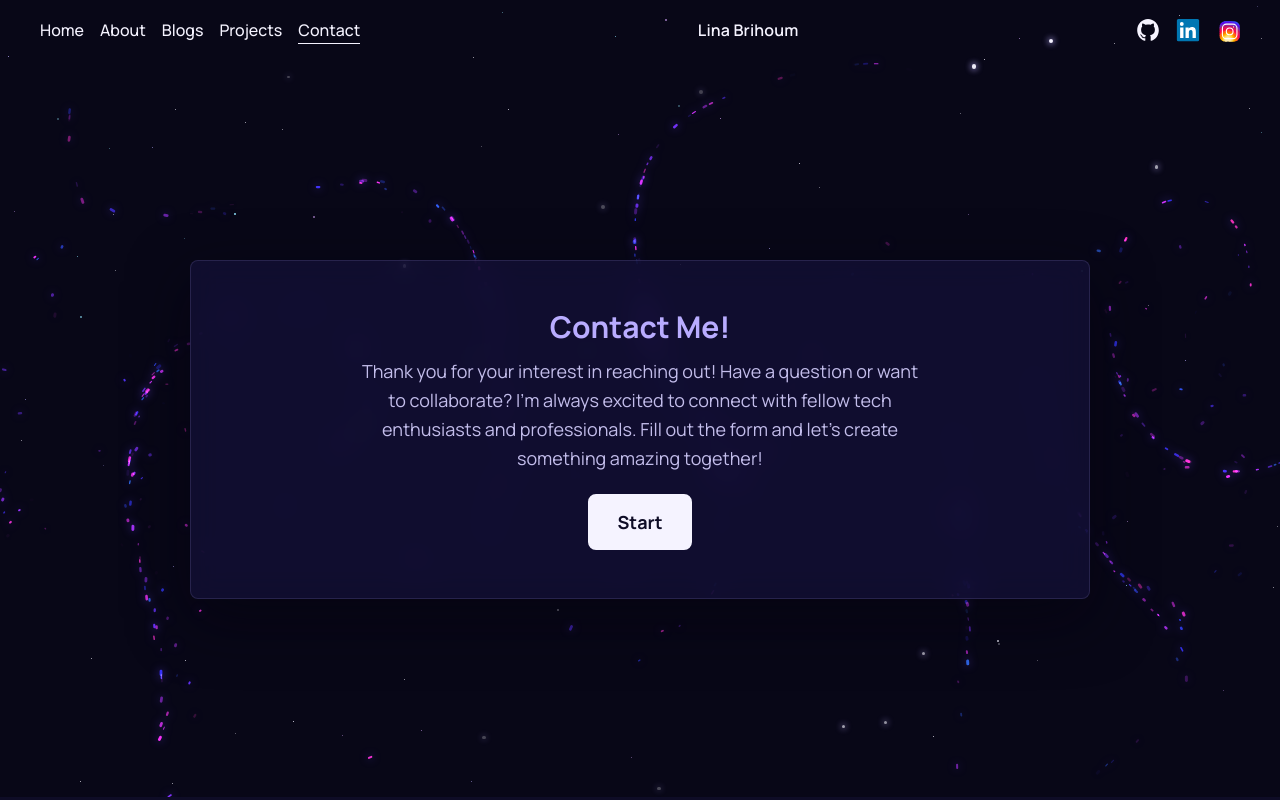
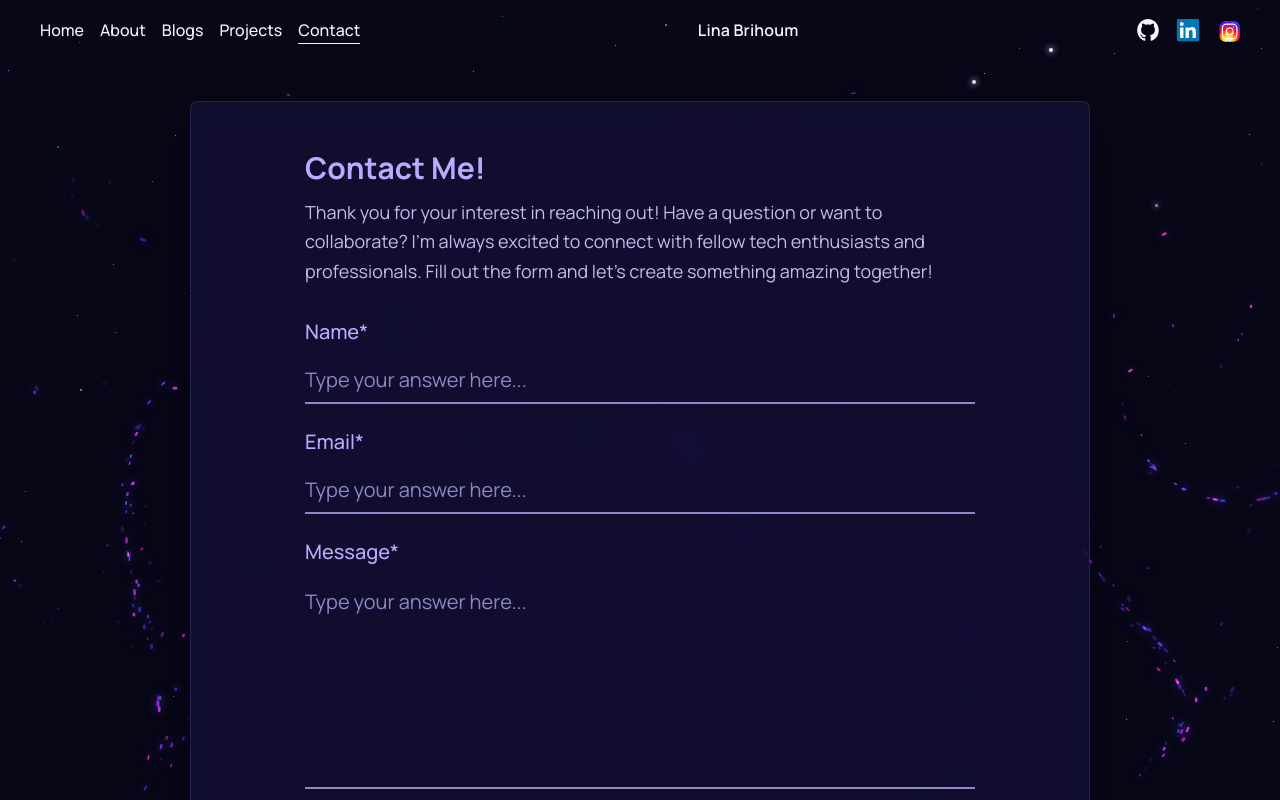
Before and after one commit to linabrihoum/portfolio_blog, a Next.js app: page /contact in a window 1280 px wide. Shown: the top 800 px of the page. Built offline with nearby package versions, Linux system fonts and the light colour scheme.

Commit message:
putting the whole contact form on one page

```diff
--- a/src/app/contact/page.js
+++ b/src/app/contact/page.js
@@ -11,10 +11,16 @@ export const metadata = {
 
 export default function Contact() {
   return (
-    // Pulled up under the see-through header so the background fills the whole screen
-    <main className="relative -mt-16 h-screen min-h-[620px] overflow-hidden bg-[var(--surface-deep)] pt-16">
+    // Pulled up under the see-through header so the background fills the whole screen.
+    // At least one screen tall; grows if the card needs more room (short laptop screens).
+    <main className="relative -mt-16 flex min-h-screen flex-col overflow-hidden bg-[var(--surface-deep)] pt-16">
       <Starfield density={80} seed={22} />
-      <Vortex particleCount={600} rangeY={140} className="flex h-full items-center justify-center px-5">
+      <Vortex
+        particleCount={600}
+        rangeY={140}
+        containerClassName="flex flex-1"
+        className="flex w-full items-center justify-center px-5 py-10"
+      >
         <ContactPage />
       </Vortex>
     </main>
--- a/src/components/Contact/ContactPage.js
+++ b/src/components/Contact/ContactPage.js
@@ -1,7 +1,7 @@
 "use client";
-import React, { useState, useEffect } from "react";
+import React, { useRef, useState } from "react";
 import siteMetadata from "@/src/utils/siteMetaData";
-import { CONTACT_FIELDS, CONTACT_MAX_LENGTH, validateContactField } from "@/src/utils/contact";
+import { CONTACT_FIELDS, CONTACT_MAX_LENGTH, validateContact, validateContactField } from "@/src/utils/contact";
 import { Button } from "../Elements/Button";
 
 // Frosted glass over the Vortex: see-through dark purple with a blur.
@@ -20,10 +20,12 @@ const fitToContent = (textarea) => {
 
 const IS_MAC = typeof navigator !== "undefined" && /Mac|iPhone|iPad/.test(navigator.platform);
 
+const label = (field) => `${field.charAt(0).toUpperCase() + field.slice(1)}*`;
+
+// All three fields on one card with a single Submit. Every field is checked on
+// submit; the message is only sent once they all pass.
 const ContactPage = () => {
-  const [formStarted, setFormStarted] = useState(false);
-  const [currentStep, setCurrentStep] = useState(0);
-  const [status, setStatus] = useState("idle"); // idle | sending | error
+  const [status, setStatus] = useState("idle"); // idle | sending | sent | error
   const [formData, setFormData] = useState({
     name: "",
     email: "",
@@ -31,33 +33,13 @@ const ContactPage = () => {
     website: "", // honeypot: hidden from people, filled in by bots
   });
   const [errors, setErrors] = useState({});
-
-  const steps = CONTACT_FIELDS;
+  const formRef = useRef(null);
 
   const handleInputChange = (e) => {
     const { name, value } = e.target;
-    setFormData({
-      ...formData,
-      [name]: value,
-    });
-  };
-
-  const validateCurrentStep = () => {
-    const currentField = steps[currentStep];
-    const error = validateContactField(currentField, formData[currentField]);
-    setErrors({
-      ...errors,
-      [currentField]: error,
-    });
-    return !error;
-  };
-
-  const nextStep = () => {
-    if (validateCurrentStep()) setCurrentStep((prev) => prev + 1);
-  };
-
-  const previousStep = () => {
-    if (currentStep > 0) setCurrentStep((prev) => prev - 1);
+    setFormData({ ...formData, [name]: value });
+    // Once a field has shown an error, re-check it as it's corrected
+    if (errors[name]) setErrors({ ...errors, [name]: validateContactField(name, value) });
   };
 
   const sendMessage = async () => {
@@ -71,8 +53,7 @@ const ContactPage = () => {
       if (!response.ok) {
         throw new Error(`Contact request failed with status ${response.status}`);
       }
-      setStatus("idle");
-      setCurrentStep(steps.length); // thank-you screen, only after a real send
+      setStatus("sent"); // thank-you screen, only after a real send
     } catch (error) {
       console.error("Error submitting form:", error);
       setStatus("error");
@@ -81,71 +62,56 @@ const ContactPage = () => {
 
   const handleSubmit = async (e) => {
     e.preventDefault();
-    if (currentStep >= steps.length || status === "sending") return;
-    if (currentStep < steps.length - 1) {
-      nextStep();
-    } else if (validateCurrentStep()) {
+    if (status === "sending") return;
+    const found = validateContact(formData);
+    setErrors(found);
+    const firstInvalid = CONTACT_FIELDS.find((field) => found[field]);
+    if (firstInvalid) {
+      formRef.current?.elements[firstInvalid]?.focus();
+      return;
+    }
     await sendMessage();
+  };
+
+  // Enter in name or email moves to the next field; in the message it's a new
+  // line, and Ctrl/⌘ + Enter sends.
+  const handleKeyDown = (e) => {
+    if (e.key !== "Enter") return;
+    if (e.ctrlKey || e.metaKey) {
+      handleSubmit(e);
+    } else if (e.target.tagName === "INPUT") {
+      e.preventDefault();
+      const next = CONTACT_FIELDS[CONTACT_FIELDS.indexOf(e.target.name) + 1];
+      formRef.current?.elements[next]?.focus();
     }
   };
 
-  const handleKeyDown = (e) => {
-    // In the message box, Enter is a new line; Ctrl/⌘ + Enter sends.
-    const inMessageBox = e.target?.tagName === "TEXTAREA";
-    if (e.key === "Enter" && (!inMessageBox || e.ctrlKey || e.metaKey)) {
-      e.preventDefault();
-      handleSubmit(e);
+  if (status === "sent") {
+    return (
+      <div className={CARD}>
+        <div className="text-center">
+          <h1 className="text-2xl font-bold text-[var(--indigo-300)]">Thank you for reaching out, {formData.name}!</h1>
+          <p className="mt-3 text-lg text-[var(--text-body)]">We will be in touch soon.</p>
+        </div>
+      </div>
+    );
   }
-  };
-
-  useEffect(() => {
-    window.addEventListener("keydown", handleKeyDown);
-    return () => {
-      window.removeEventListener("keydown", handleKeyDown);
-    };
-  }, [currentStep, formData]);
 
   return (
     <div className={CARD}>
-      {!formStarted ? (
-        <div className="w-full max-w-xl text-center">
+      <div className="w-full max-w-[670px]">
         <h1 className="text-3xl font-bold text-[var(--indigo-300)]">Contact Me!</h1>
         <p className="mt-3 text-lg leading-relaxed text-[var(--text-body)]">
-            Thank you for your interest in reaching out! Have a question or want to collaborate? I&apos;m always
-            excited to connect with fellow tech enthusiasts and professionals. Fill out the form and let&apos;s create
-            something amazing together!
+          Thank you for your interest in reaching out! Have a question or want to collaborate? I&apos;m always excited
+          to connect with fellow tech enthusiasts and professionals. Fill out the form and let&apos;s create something
+          amazing together!
         </p>
-          <div className="mt-5">
-            <Button size="lg" onClick={() => setFormStarted(true)}>
-              Start
-            </Button>
-          </div>
-        </div>
-      ) : (
-        <form onSubmit={handleSubmit} className="w-full max-w-[670px]">
-          {/* One segment per field; filled segments glow indigo → violet */}
-          <div className="mb-5 flex items-stretch gap-2" aria-hidden="true">
-            {steps.map((step, index) => (
-              <div
-                key={step}
-                data-filled={index <= currentStep || undefined}
-                className={`h-3 w-full rounded transition-[background-color,box-shadow] duration-300 ${
-                  index <= currentStep
-                    ? "bg-[linear-gradient(90deg,#6344F5,#AE48FF)] shadow-[0_0_10px_rgba(174,72,255,.5)]"
-                    : "border border-[#AE48FF]"
-                }`}
-              />
-            ))}
-          </div>
 
-          {currentStep < steps.length ? (
-            <div className="mb-5">
-              {steps.map(
-                (field, index) =>
-                  currentStep === index && (
+        <form ref={formRef} onSubmit={handleSubmit} onKeyDown={handleKeyDown} noValidate className="mt-8 grid gap-6">
+          {CONTACT_FIELDS.map((field) => (
             <div key={field}>
               <label htmlFor={field} className="block text-xl font-medium text-[var(--indigo-300)]">
-                        {field.charAt(0).toUpperCase() + field.slice(1)}*
+                {label(field)}
               </label>
               {field === "message" ? (
                 <>
@@ -159,6 +125,7 @@ const ContactPage = () => {
                       handleInputChange(e);
                       fitToContent(e.target);
                     }}
+                    aria-invalid={Boolean(errors[field])}
                     className={`${FIELD} max-h-[50vh] resize-none overflow-y-auto leading-relaxed`}
                     placeholder="Type your answer here..."
                   />
@@ -177,46 +144,26 @@ const ContactPage = () => {
                   id={field}
                   value={formData[field]}
                   onChange={handleInputChange}
+                  aria-invalid={Boolean(errors[field])}
+                  autoComplete={field === "email" ? "email" : "name"}
                   className={FIELD}
                   placeholder="Type your answer here..."
                 />
               )}
               {errors[field] && <p className="mt-2 text-sm text-[var(--danger)]">{errors[field]}</p>}
             </div>
-                  )
-              )}
-            </div>
-          ) : (
-            <div className="text-center">
-              <h2 className="text-2xl font-bold text-[var(--indigo-300)]">
-                Thank you for reaching out, {formData.name}!
-              </h2>
-              <p className="mt-3 text-lg text-[var(--text-body)]">We will be in touch soon.</p>
-            </div>
-          )}
+          ))}
 
-          {currentStep < steps.length && (
           <div className="flex items-center gap-2">
-              {currentStep > 0 && (
-                <Button variant="outline" onClick={previousStep}>
-                  Previous
-                </Button>
-              )}
-              {currentStep < steps.length - 1 && <Button onClick={nextStep}>Next</Button>}
-              {currentStep === steps.length - 1 && (
-                <>
             <Button type="submit" disabled={status === "sending"} className="disabled:opacity-60">
               {status === "sending" ? "Sending..." : "Submit"}
             </Button>
             {/* Phones have no shortcut keys, so the hint is desktop only */}
             <span className="ml-2 hidden text-sm text-fg-3 sm:inline">{IS_MAC ? "⌘" : "Ctrl"} + Enter to send</span>
-                </>
-              )}
           </div>
-          )}
 
           {status === "error" && (
-            <p role="alert" className="mt-3 text-sm text-[var(--danger)]">
+            <p role="alert" className="text-sm text-[var(--danger)]">
               Sorry, your message couldn&apos;t be sent. Please try again, or email me at{" "}
               <a href={`mailto:${siteMetadata.email}`} className="underline">
                 {siteMetadata.email}
@@ -236,7 +183,7 @@ const ContactPage = () => {
             className="hidden"
           />
         </form>
-      )}
+      </div>
     </div>
   );
 };
--- a/src/components/ui/Vortex.js
+++ b/src/components/ui/Vortex.js
@@ -162,11 +162,11 @@ export const Vortex = (props) => {
     return x > canvas.width || x < 0 || y > canvas.height || y < 0;
   };
 
+  // Fill the Vortex's own box (which can be taller than the window), not the window.
   const resize = (canvas, ctx) => {
-    const { innerWidth, innerHeight } = window;
-
-    canvas.width = innerWidth;
-    canvas.height = innerHeight;
+    const box = containerRef.current;
+    canvas.width = box?.offsetWidth || window.innerWidth;
+    canvas.height = box?.offsetHeight || window.innerHeight;
 
     center[0] = 0.5 * canvas.width;
     center[1] = 0.5 * canvas.height;
```
Also changed, not shown: 1 other file (tests, documents, lock files or other folders). Lines whose indentation alone changed are shown as unchanged.
